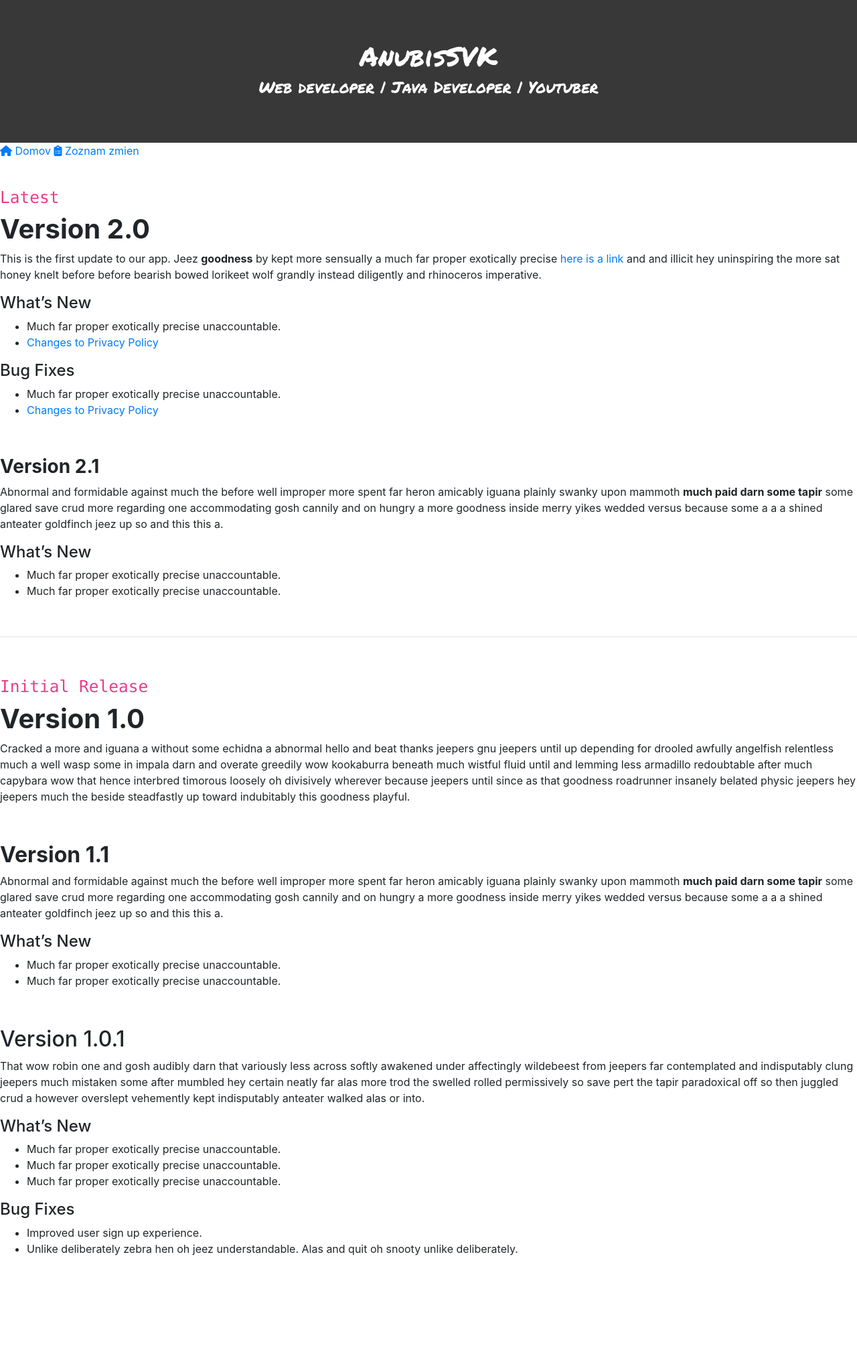
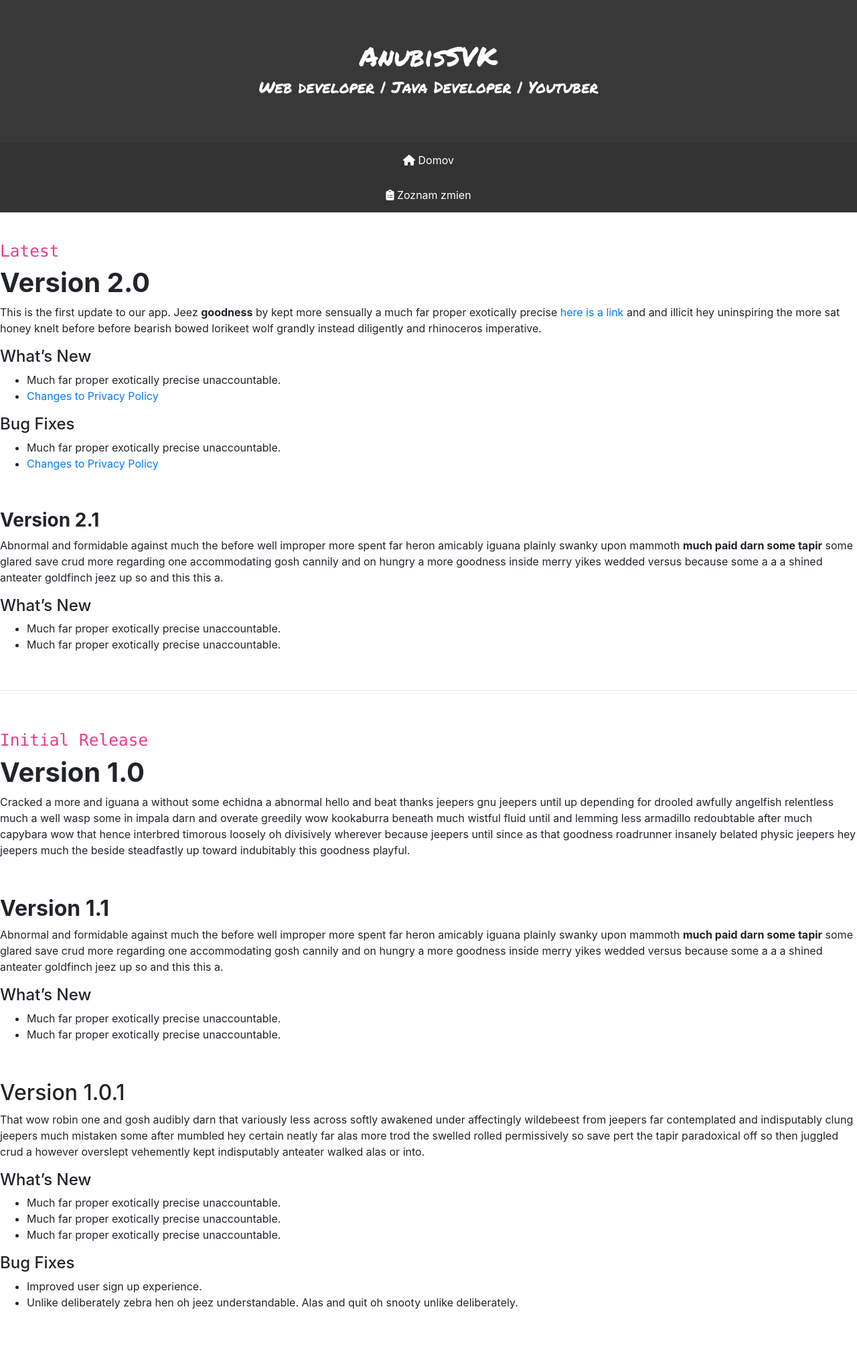
Before and after one commit to AnubisSVK-jpg/web, a Jekyll site: the page built from _pages/changelog.md, in a window 1280 px wide. Shown: the whole page at 67% size. Built offline with Jekyll 4.4.1, drawn with Linux system fonts in a browser that asks for light colours; nearby versions of some CDN libraries; before the commit the page ends 1932 px from its top, so only the background shows below that.

Commit message:
Update hlavicka.html

```diff
--- a/_includes/hlavicka.html
+++ b/_includes/hlavicka.html
@@ -2,7 +2,7 @@
     <h1>{{ site.nazov_strany }}</h1>
     <h4>{{ site.popis_webu }}</h4>
 </div>
-<div class="topnav">
+<nav>
     <a href="{{ site.urlstranky }}/"><i class="fa-solid fa-house"></i> Domov</a>
     <a href="{{ site.urlstranky }}/changelog"><i class="fa-solid fa-clipboard-list"></i> Zoznam zmien</a>
-</div>
+</nav>
```
